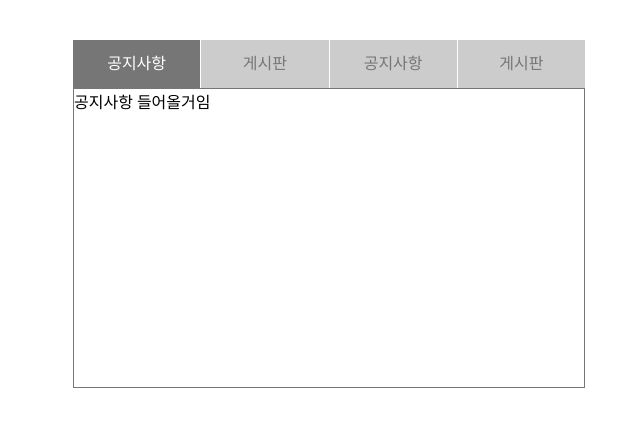
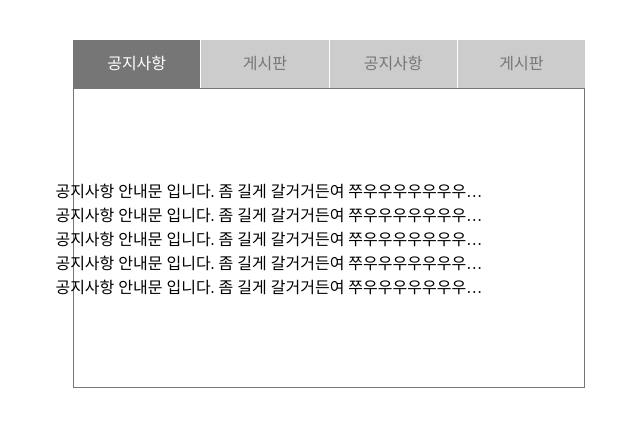
Before and after one commit to tlacofla1018/new, a plain HTML site: page html/tab.html in a window 1280 px wide. Shown: the whole page, without its empty margins (311-951 px from the left). Drawn offline with Linux system fonts and the light colour scheme.

Commit message:
feat: tab태그와 말줄임표 연습

```diff
--- a/html/tab.html
+++ b/html/tab.html
@@ -51,6 +51,9 @@
             box-sizing: border-box;
             /* 아웃사이드를 인사이드로 바꿈 패딩에도 적용됨 */
             z-index: 1;
+            display: flex;
+            justify-content: center;
+            align-items: center;
         }
         #tab > li input:checked ~.ab-box{
             z-index: 90;
@@ -60,6 +63,26 @@
             background-color: #767676;
             color: #fff;
         }
+        #tab .notice-content li{}
+        #tab .notice-content li a{
+            color: #000;
+            /* display: flex;
+            align-items: center;
+            gap: 10px; */
+            display: block; /*반드시 블록요소여야함*/
+            width: 80%; /*반드시 위드값이 존재해야함*/
+            overflow: hidden; /*너비를 넘어가면 안보이게*/
+            white-space: nowrap; /*두줄처리 방지*/
+            text-overflow: ellipsis; /*...처리*/
+        }
+        /* #tab .notice-content li a::before{
+            content: "";
+            display: block;
+            width: 10px;
+            height: 10px;
+            background-color: #000;
+            border-radius: 50%;
+        } */
     </style>
 </head>
 <body>
@@ -69,7 +92,13 @@
             <!-- 네임이 걸려있어야 배반적 선택이 가능함 -->
             <label for="notice">공지사항</label>
             <div class="ab-box">
-                <p>공지사항 들어올거임</p>
+                <ul class="notice-content">
+                    <li><a href="#">공지사항 안내문 입니다. 좀 길게 갈거거든여 쭈우우우우우우우우우우우욱 쓸거에요</a></li>
+                    <li><a href="#">공지사항 안내문 입니다. 좀 길게 갈거거든여 쭈우우우우우우우우우우우욱 쓸거에요</a></li>
+                    <li><a href="#">공지사항 안내문 입니다. 좀 길게 갈거거든여 쭈우우우우우우우우우우우욱 쓸거에요</a></li>
+                    <li><a href="#">공지사항 안내문 입니다. 좀 길게 갈거거든여 쭈우우우우우우우우우우우욱 쓸거에요</a></li>
+                    <li><a href="#">공지사항 안내문 입니다. 좀 길게 갈거거든여 쭈우우우우우우우우우우우욱 쓸거에요</a></li>
+                </ul>
             </div>
         </li>
         <li>
```
